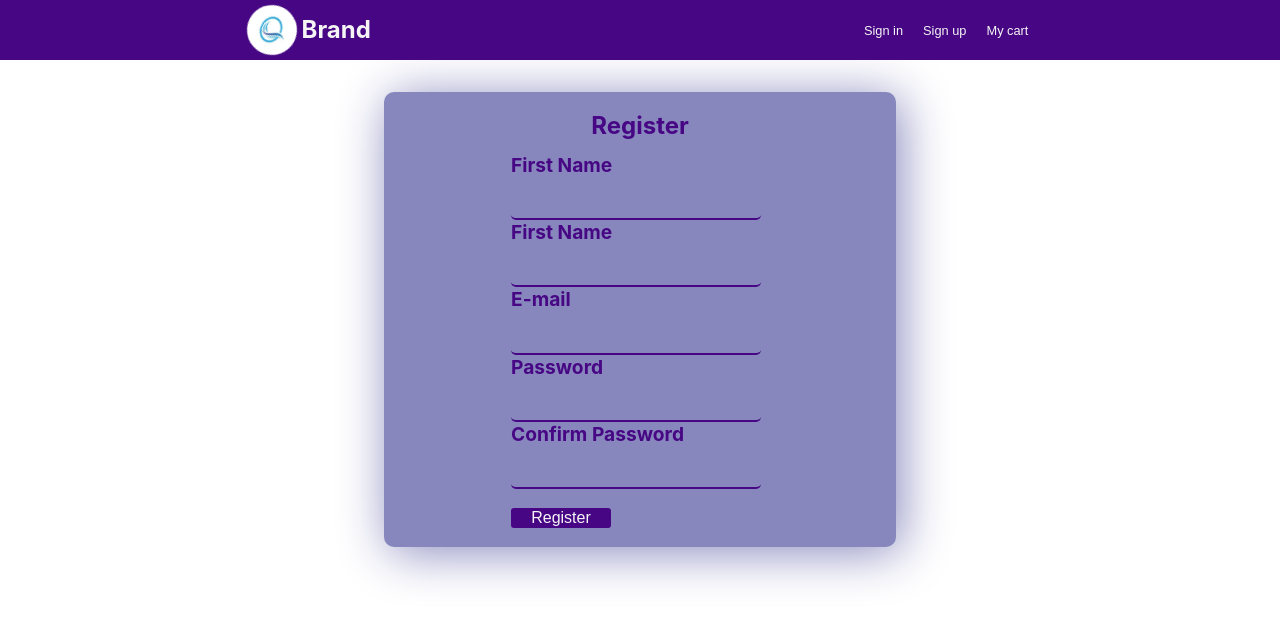
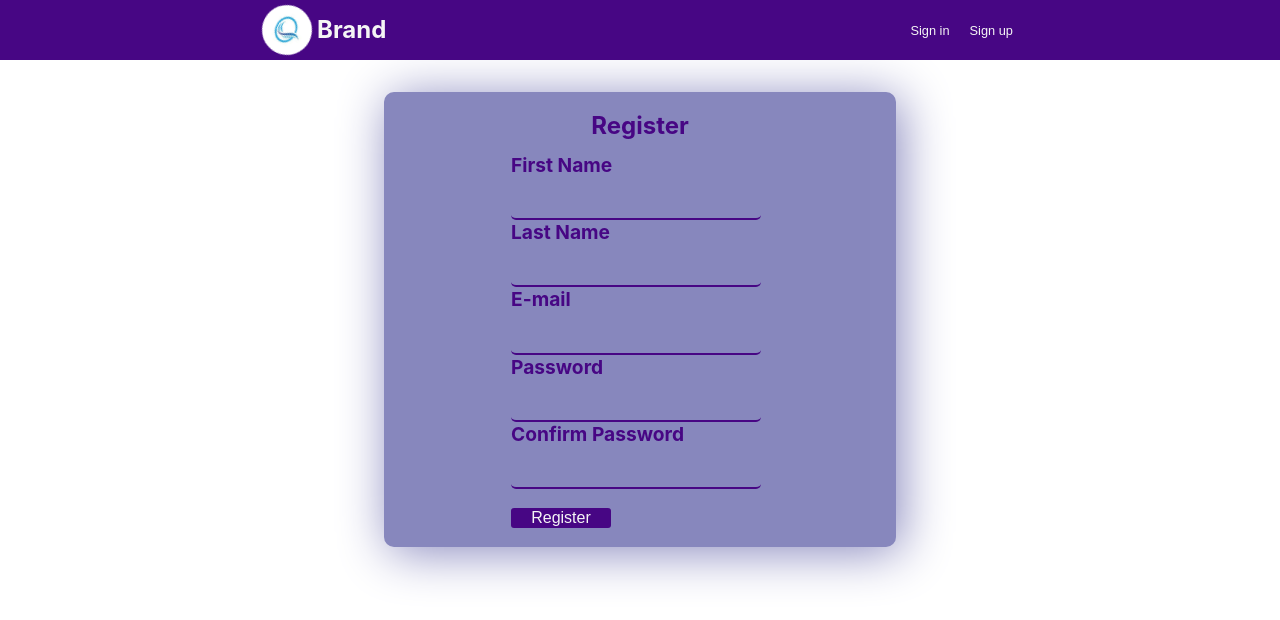
Before and after one commit to Emmanuel-002/buyit-netlify, a React (Create React App) app: page / in a window 1280 px wide. Both pictures are taken after a click on the button "Sign up". Shown: the top 620 px of the page. Built offline with nearby package versions, Linux system fonts and the light colour scheme.

Commit message:
11 Sep 22

```diff
--- a/src/App.js
+++ b/src/App.js
@@ -3,7 +3,6 @@ import {useState} from 'react'
 import SignUp from './Components/SignUp/SignUp';
 import Login from './Components/Login/Login';
 import Product from './Components/Product/Product';
-// import Header from './Components/Header/Header';
 import NewArrival from './Components/Product/NewArrivals';
 import Footer from './Components/Footer/Footer';
 
@@ -35,7 +34,7 @@ function App() {
             <div className={styles.headerRight}>
                 <button onClick={loginHandler}>Sign in</button>
                 <button onClick={signUpHandler}>Sign up</button>
-                <button>My cart</button>
+                {/* <button>My cart</button> */}
             </div>
         </header>
         {signUpState ? <SignUp />:""}
--- a/src/Components/Header/Header.js
+++ b/src/Components/Header/Header.js
@@ -1,4 +1,4 @@
-import styles from './Header.module.css';
+import styles from './Cart.module.css';
 // import {useState}  from 'react'
 const Header = () =>{
 
--- a/src/Components/SignUp/SignUp.js
+++ b/src/Components/SignUp/SignUp.js
@@ -10,7 +10,7 @@ const SignUp = () =>{
                     <input type='text' id='firstname' required />
                 </div>
                 <div className={styles.signup_input}>
-                    <label htmlFor='lastname'>First Name</label> <br />
+                    <label htmlFor='lastname'>Last Name</label> <br />
                     <input type='text' id='lastname' required />
                 </div>
                 <div className={styles.signup_input}>
```
